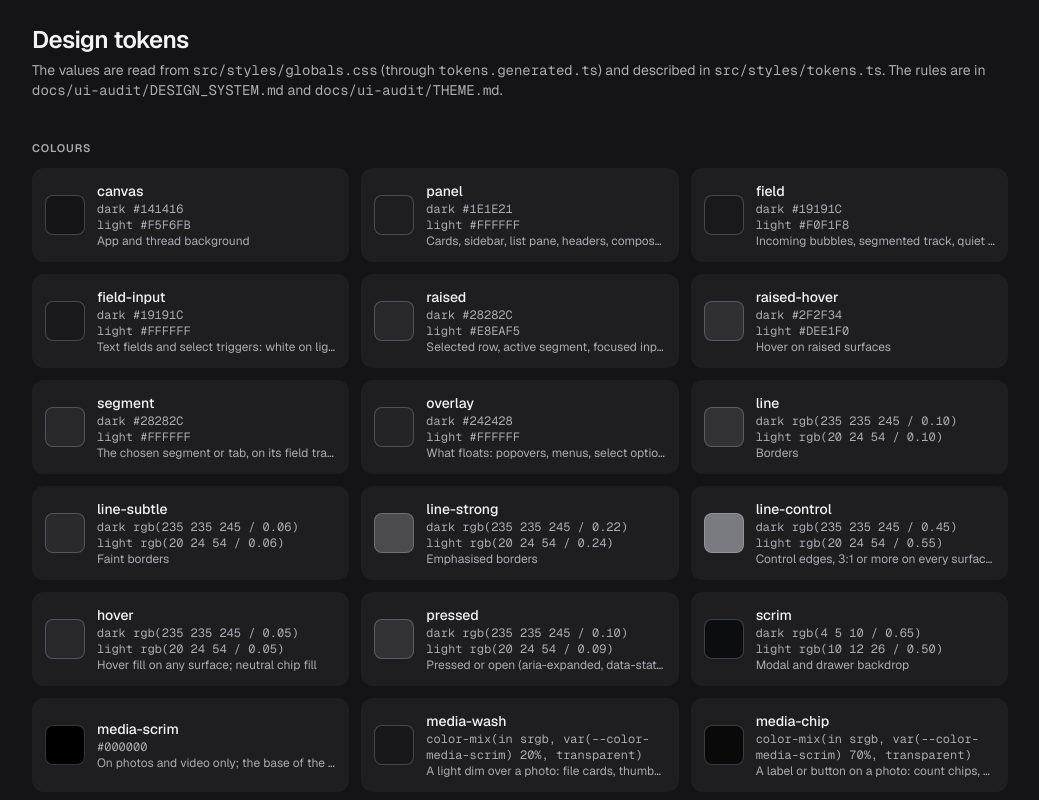
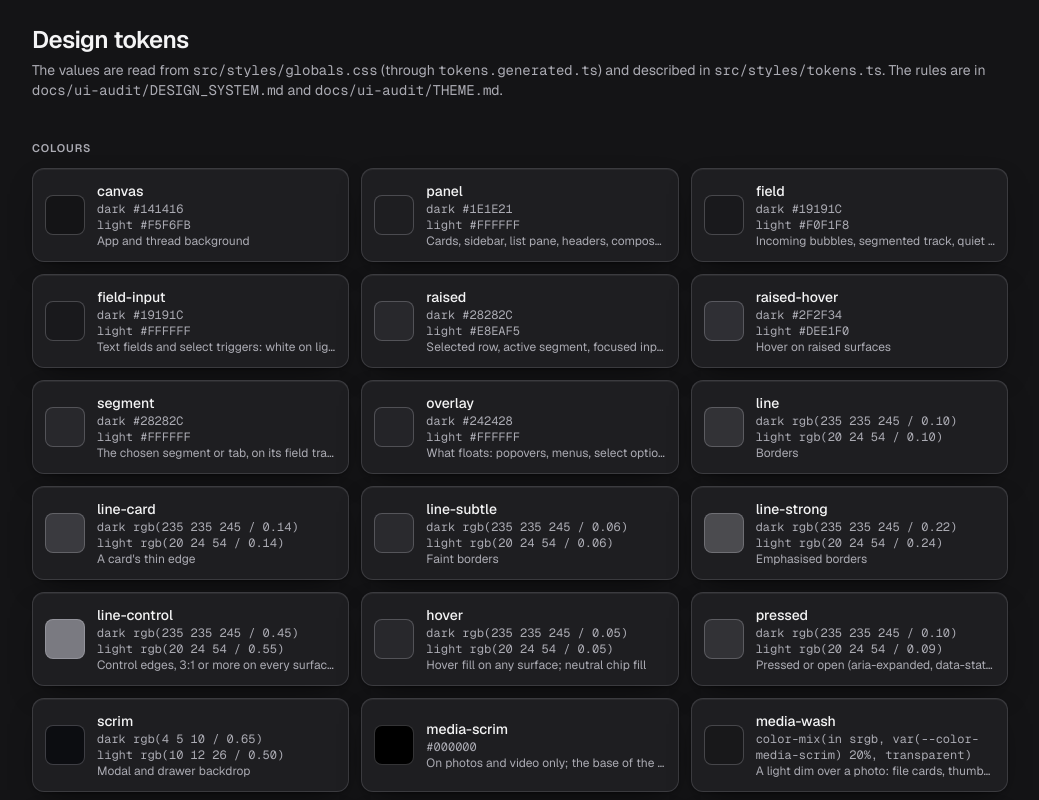
Before and after one commit to zakaur-rahman/socialhood, a Next.js app in the folder apps/web/: page /dev/tokens in a window 1280 px wide. Shown: the top 800 px of the page, without its empty margins (120-1159 px from the left). Built offline with nearby package versions, Linux system fonts and the light colour scheme; no server answers.

Commit message:
Bring back cards' thin border and soft shadow

```diff
--- a/apps/web/src/components/home/MetricTiles.tsx
+++ b/apps/web/src/components/home/MetricTiles.tsx
@@ -120,7 +120,7 @@ export function MetricTiles({ overview, slug, connected, now }: Props) {
  * plain `@sm:` would win over the four columns. One band, not four boxes: the 1 px gap shows the
  * `line` behind the cells, so the dividers follow the columns at every width.
  */
-const GRID = "grid grid-cols-1 gap-px overflow-hidden rounded-xl bg-line shadow-surface @sm:max-lg:grid-cols-2 lg:grid-cols-4";
+const GRID = "grid grid-cols-1 gap-px overflow-hidden rounded-xl border border-line-card bg-line shadow-surface @sm:max-lg:grid-cols-2 lg:grid-cols-4";
 
 function Row({ children }: { children: ReactNode }) {
   return (
--- a/apps/web/src/components/ui/card.tsx
+++ b/apps/web/src/components/ui/card.tsx
@@ -6,10 +6,9 @@ import { cn } from "@/lib/utils"
 import { CARD_TITLE } from "@/styles/tokens"
 
 /**
- * Card: the one card surface (DESIGN_SYSTEM §8.2; UI-ISS-036, 049, 092): solid `panel` with no visible
- * edge, told from the page by the surface step and the space around it (`shadow-surface` adds a hair of
- * drop on light); `rounded-xl` for every app card (owner decision D-02). The transparent border keeps
- * the box the size a toned card has.
+ * Card: the one card surface (DESIGN_SYSTEM §8.2; UI-ISS-036, 049, 092): solid `panel` with a thin
+ * `line-card` edge, a top highlight and a soft drop (`shadow-surface`); `rounded-xl` for every app card
+ * (owner decision D-02).
  *
  * - `padding`: `standard` 16 px for data and dashboard cards, `roomy` 20 px on phones and 24 px
  *   from `md` for settings, billing, forms and plan cards (§3).
@@ -34,7 +33,7 @@ import { CARD_TITLE } from "@/styles/tokens"
  *     </section>
  *   </Card>
  */
-const cardVariants = cva("group/card min-w-0 rounded-xl border border-transparent bg-panel shadow-surface p-(--card-padding) text-fg", {
+const cardVariants = cva("group/card min-w-0 rounded-xl border border-line-card bg-panel shadow-surface p-(--card-padding) text-fg", {
   variants: {
     padding: {
       standard: "[--card-padding:--spacing(4)]",
--- a/apps/web/src/styles/globals.css
+++ b/apps/web/src/styles/globals.css
@@ -53,7 +53,8 @@
   --color-raised-hover: light-dark(#DEE1F0, #2F2F34);
   --color-segment: light-dark(#FFFFFF, #28282C);       /* the chosen segment or tab, on its `field` track */
   --color-overlay: light-dark(#FFFFFF, #242428);       /* what floats: popovers, menus, select options, dialogs, sheets, toasts (D-12, C-071) */
-  --color-line: light-dark(rgb(20 24 54 / 0.10), rgb(235 235 245 / 0.10));  /* where a line means something: tables, rows, pane edges. Not around cards */
+  --color-line: light-dark(rgb(20 24 54 / 0.10), rgb(235 235 245 / 0.10));  /* where a line means something: tables, rows, pane edges */
+  --color-line-card: light-dark(rgb(20 24 54 / 0.14), rgb(235 235 245 / 0.14));  /* a card's thin edge */
   --color-line-subtle: light-dark(rgb(20 24 54 / 0.06), rgb(235 235 245 / 0.06));
   --color-line-strong: light-dark(rgb(20 24 54 / 0.24), rgb(235 235 245 / 0.22));
   --color-line-control: light-dark(rgb(20 24 54 / 0.55), rgb(235 235 245 / 0.45));  /* edges that identify a control, 3:1 or more on every surface: dark 3.57 (raised-hover) to 4.00, light 3.61 to 3.91; --input (D-01, C-071, C-128, C-129) */
@@ -270,8 +271,8 @@
   --shadow-floating: 0 8px 24px -6px light-dark(rgb(30 35 80 / 0.18), rgb(0 0 0 / 0.7));
   --shadow-overlay: 0 24px 64px -12px light-dark(rgb(30 35 80 / 0.25), rgb(0 0 0 / 0.8));
 
-  /* A card is solid and has no edge. Dark: none; light: a hair of drop, since white on the pale canvas barely separates. */
-  --shadow-surface: 0 1px 2px light-dark(rgb(30 35 80 / 0.06), transparent);
+  /* A card: a top highlight and a soft drop, with its `line-card` edge (owner, 2026-11-05). */
+  --shadow-surface: inset 0 1px 0 0 light-dark(rgb(255 255 255 / 0.9), rgb(255 255 255 / 0.06)), 0 1px 2px light-dark(rgb(30 35 80 / 0.08), rgb(0 0 0 / 0.30)), 0 12px 32px -14px light-dark(rgb(30 35 80 / 0.18), rgb(0 0 0 / 0.65));
 
   /* The public site's shared primitives. Its look doesn't follow the app's (the .site pins below). */
   --shadow-site-card: inset 0 1px 0 0 rgb(255 255 255 / 0.9), 0 1px 2px rgb(30 35 80 / 0.08), 0 12px 32px -14px rgb(30 35 80 / 0.18);
--- a/apps/web/src/styles/tokens.generated.json
+++ b/apps/web/src/styles/tokens.generated.json
@@ -9,6 +9,7 @@
     "segment": "#28282C",
     "overlay": "#242428",
     "line": "rgb(235 235 245 / 0.10)",
+    "line-card": "rgb(235 235 245 / 0.14)",
     "line-subtle": "rgb(235 235 245 / 0.06)",
     "line-strong": "rgb(235 235 245 / 0.22)",
     "line-control": "rgb(235 235 245 / 0.45)",
@@ -118,6 +119,7 @@
     "segment": "#FFFFFF",
     "overlay": "#FFFFFF",
     "line": "rgb(20 24 54 / 0.10)",
+    "line-card": "rgb(20 24 54 / 0.14)",
     "line-subtle": "rgb(20 24 54 / 0.06)",
     "line-strong": "rgb(20 24 54 / 0.24)",
     "line-control": "rgb(20 24 54 / 0.55)",
@@ -227,6 +229,7 @@
     "color:segment",
     "color:overlay",
     "color:line",
+    "color:line-card",
     "color:line-subtle",
     "color:line-strong",
     "color:line-control",
@@ -266,7 +269,7 @@
   "shadows": {
     "floating": "0 8px 24px -6px rgb(0 0 0 / 0.7)",
     "overlay": "0 24px 64px -12px rgb(0 0 0 / 0.8)",
-    "surface": "0 1px 2px transparent",
+    "surface": "inset 0 1px 0 0 rgb(255 255 255 / 0.06), 0 1px 2px rgb(0 0 0 / 0.30), 0 12px 32px -14px rgb(0 0 0 / 0.65)",
     "site-card": "inset 0 1px 0 0 rgb(255 255 255 / 0.9), 0 1px 2px rgb(30 35 80 / 0.08), 0 12px 32px -14px rgb(30 35 80 / 0.18)",
     "site-button-primary": "inset 0 1px 0 0 rgb(255 255 255 / 0.22), 0 8px 22px -8px rgb(91 87 234 / 0.40)",
     "site-button-secondary": "inset 0 0 0 1px rgb(20 24 54 / 0.14), inset 0 1px 0 0 rgb(255 255 255 / 0.9)",
@@ -277,7 +280,7 @@
   "shadowsLight": {
     "floating": "0 8px 24px -6px rgb(30 35 80 / 0.18)",
     "overlay": "0 24px 64px -12px rgb(30 35 80 / 0.25)",
-    "surface": "0 1px 2px rgb(30 35 80 / 0.06)",
+    "surface": "inset 0 1px 0 0 rgb(255 255 255 / 0.9), 0 1px 2px rgb(30 35 80 / 0.08), 0 12px 32px -14px rgb(30 35 80 / 0.18)",
     "site-card": "inset 0 1px 0 0 rgb(255 255 255 / 0.9), 0 1px 2px rgb(30 35 80 / 0.08), 0 12px 32px -14px rgb(30 35 80 / 0.18)",
     "site-button-primary": "inset 0 1px 0 0 rgb(255 255 255 / 0.22), 0 8px 22px -8px rgb(91 87 234 / 0.40)",
     "site-button-secondary": "inset 0 0 0 1px rgb(20 24 54 / 0.14), inset 0 1px 0 0 rgb(255 255 255 / 0.9)",
--- a/apps/web/src/styles/tokens.generated.ts
+++ b/apps/web/src/styles/tokens.generated.ts
@@ -12,6 +12,7 @@ export const tokenValues = {
     "segment": "#28282C",
     "overlay": "#242428",
     "line": "rgb(235 235 245 / 0.10)",
+    "line-card": "rgb(235 235 245 / 0.14)",
     "line-subtle": "rgb(235 235 245 / 0.06)",
     "line-strong": "rgb(235 235 245 / 0.22)",
     "line-control": "rgb(235 235 245 / 0.45)",
@@ -121,6 +122,7 @@ export const tokenValues = {
     "segment": "#FFFFFF",
     "overlay": "#FFFFFF",
     "line": "rgb(20 24 54 / 0.10)",
+    "line-card": "rgb(20 24 54 / 0.14)",
     "line-subtle": "rgb(20 24 54 / 0.06)",
     "line-strong": "rgb(20 24 54 / 0.24)",
     "line-control": "rgb(20 24 54 / 0.55)",
@@ -230,6 +232,7 @@ export const tokenValues = {
     "color:segment",
     "color:overlay",
     "color:line",
+    "color:line-card",
     "color:line-subtle",
     "color:line-strong",
     "color:line-control",
@@ -269,7 +272,7 @@ export const tokenValues = {
   "shadows": {
     "floating": "0 8px 24px -6px rgb(0 0 0 / 0.7)",
     "overlay": "0 24px 64px -12px rgb(0 0 0 / 0.8)",
-    "surface": "0 1px 2px transparent",
+    "surface": "inset 0 1px 0 0 rgb(255 255 255 / 0.06), 0 1px 2px rgb(0 0 0 / 0.30), 0 12px 32px -14px rgb(0 0 0 / 0.65)",
     "site-card": "inset 0 1px 0 0 rgb(255 255 255 / 0.9), 0 1px 2px rgb(30 35 80 / 0.08), 0 12px 32px -14px rgb(30 35 80 / 0.18)",
     "site-button-primary": "inset 0 1px 0 0 rgb(255 255 255 / 0.22), 0 8px 22px -8px rgb(91 87 234 / 0.40)",
     "site-button-secondary": "inset 0 0 0 1px rgb(20 24 54 / 0.14), inset 0 1px 0 0 rgb(255 255 255 / 0.9)",
@@ -280,7 +283,7 @@ export const tokenValues = {
   "shadowsLight": {
     "floating": "0 8px 24px -6px rgb(30 35 80 / 0.18)",
     "overlay": "0 24px 64px -12px rgb(30 35 80 / 0.25)",
-    "surface": "0 1px 2px rgb(30 35 80 / 0.06)",
+    "surface": "inset 0 1px 0 0 rgb(255 255 255 / 0.9), 0 1px 2px rgb(30 35 80 / 0.08), 0 12px 32px -14px rgb(30 35 80 / 0.18)",
     "site-card": "inset 0 1px 0 0 rgb(255 255 255 / 0.9), 0 1px 2px rgb(30 35 80 / 0.08), 0 12px 32px -14px rgb(30 35 80 / 0.18)",
     "site-button-primary": "inset 0 1px 0 0 rgb(255 255 255 / 0.22), 0 8px 22px -8px rgb(91 87 234 / 0.40)",
     "site-button-secondary": "inset 0 0 0 1px rgb(20 24 54 / 0.14), inset 0 1px 0 0 rgb(255 255 255 / 0.9)",
--- a/apps/web/src/styles/tokens.ts
+++ b/apps/web/src/styles/tokens.ts
@@ -39,6 +39,7 @@ const colorMeta: Record<string, { use: string; swatch: string }> = {
   "panel-veil": { use: "The floating marketing nav over scrolled content", swatch: "bg-panel-veil" },
   // Lines
   line: { use: "Borders", swatch: "bg-line" },
+  "line-card": { use: "A card's thin edge", swatch: "bg-line-card" },
   "line-subtle": { use: "Faint borders", swatch: "bg-line-subtle" },
   "line-strong": { use: "Emphasised borders", swatch: "bg-line-strong" },
   "line-control": { use: "Control edges, 3:1 or more on every surface: fields, selects, checkboxes, switches (D-01)", swatch: "bg-line-control" },
@@ -268,7 +269,7 @@ export const shadowTokens = shadowMeta.map((entry) => ({
 
 /** The card's hair of drop, and what the public site's shared primitives keep (the .site pins in globals.css). */
 const surfaceShadowMeta = [
-  { name: "shadow-surface", use: "A card: no drop on dark, a hair on light", sample: "bg-panel shadow-surface" },
+  { name: "shadow-surface", use: "A card: a top highlight and a soft drop", sample: "bg-panel shadow-surface" },
   { name: "shadow-site-card", use: "A shared Card on the public site", sample: "bg-sheet shadow-site-card" },
   { name: "shadow-site-button-primary", use: "The primary Button on the public site", sample: "bg-ink text-sheet shadow-site-button-primary" },
   { name: "shadow-site-button-secondary", use: "The secondary Button on the public site", sample: "bg-site-control text-ink shadow-site-button-secondary" },
```
Also changed, not shown: 4 other files (tests, documents, lock files or other folders).
